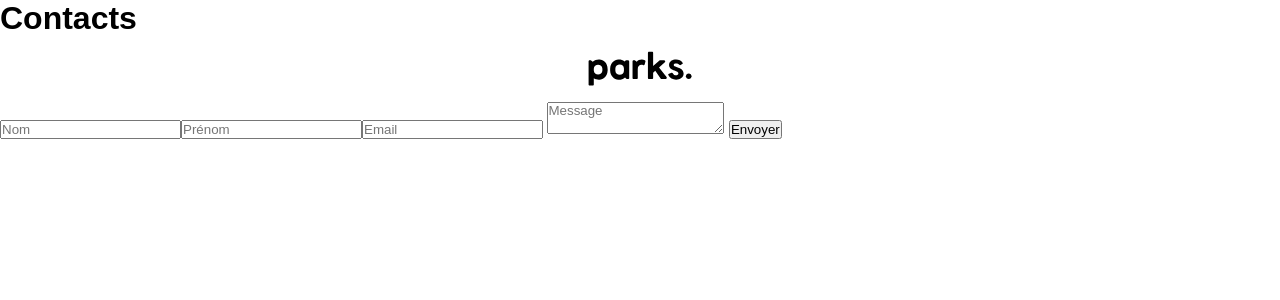
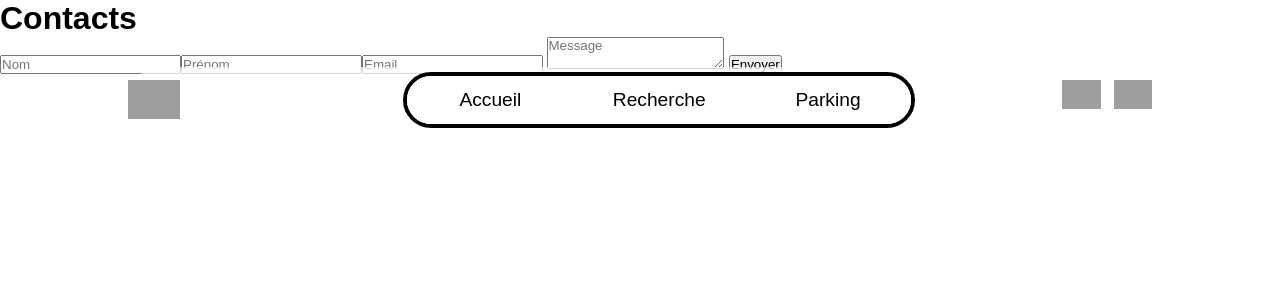
Before and after one commit to D3ller/AMICOS, a PHP site: page /contacts.php in a window 1280 px wide. Shown: the top 300 px of the page. Run offline with PHP 8.4, Linux system fonts and the light colour scheme; some web fonts are replaced; grey boxes are pictures that could not be loaded.

Commit message:
recherche + css header desktop

```diff
--- a/assets/css/header-footer.css
+++ b/assets/css/header-footer.css
@@ -29,74 +29,40 @@ header{
 }
 
 .logo{
+    background-image:url("https://portfolio.karibsen.fr/assets/img/parkslogo.svg");
     position: absolute;
     top: 50%;
     left: 50%;
+    width: 38vw;
+    max-width: 170px;
+    height: 15vw;
+    max-height: 60px;
+    background-size: contain;
+    background-repeat: no-repeat;
+    /* background-color: blue; */
     transform: translate(-50%, -50%);
 }
 
-/* nav{
-    display: flex;
-    width: 100%;
-    background-color: rgb(0, 0, 0);
-    position: fixed;
-    top: 0;
-    left: 0;
-    height: 40px;
-    color: white;
+.double-star{
+    background-image:url("https://portfolio.karibsen.fr/assets/img/doublestar.svg");
+    position: absolute;
+    background-repeat: no-repeat;
+    width: 20vw;
+    max-width: 75px;
+    height: 20vw;
+    max-height: 75px;
+    background-size: contain;
+    /* background-color: blue; */
+    top:5px;
+    right: 10px;
 }
 
-.ele-nav{
-    display: flex;
-    justify-content: space-between;
-    align-items: center;
-    width: 95%;
-    margin: 0 auto;
+header nav{
+    display: none;
 }
 
-#pp {
-    width: 30px;
-    height: 30px;
-}
 
-.ele-nav a, .ele-nav .util-info a{
-    color: white;
-    text-decoration: none;
-}
 
-.util-info {
-    display: flex;
-    align-items: center;
-}
-
-.util-info a{
-    margin: 2vw;
-
-}
-
-.header-p-white{
-    color: white;
-} */
-
-/*////////////////////////////////////////////////*/
-
-/* Footer */
-
-/* footer{
-    width: 100%;
-    background-color: rgb(0, 0, 0);
-    text-align: center;
-    position: fixed;
-    bottom: 0;
-    left: 0;
-    height: 3.5vh;
-    z-index: 2000;
-}
-
-footer a{
-    color: white;
-    text-decoration: none;
-} */
 
 /* MENU */
 menu{
@@ -112,6 +78,7 @@ menu{
     border-radius: 25px;
     border: 5px solid black;
     height: 65px;
+    z-index: 2000;
 }
 
 .menu{
@@ -139,7 +106,7 @@ menu{
 
 }
 
-@media screen and (min-width: 768px){
+@media screen and (min-width: 900px){
     .menu__plus, menu{
         display: none;
     }
@@ -292,3 +259,113 @@ menu{
 }
 
 /* MENU PLUS */
+
+
+
+
+
+
+
+
+
+
+
+
+
+
+
+
+
+
+
+
+/* VERSION PC DESKTOP */
+
+@media screen and (min-width: 1024px) {
+    .logo,
+    .double-star {
+      display: none;
+    }
+
+    header{
+        position: fixed;
+        left: 50%;
+        transform : translateX(-50%);
+        background-color: rgba(255, 255, 255, 0.707);
+        border-radius: 1000px;
+        width: 80%;
+        margin-top: 30px;
+        display: flex;
+        justify-content: space-between;
+        z-index: 2000;
+    }
+
+
+    header nav{
+        width: 50%;
+        background-color: white;
+        border-radius: 1000px;
+        border: 4px solid black;
+        display: flex;
+        justify-content: space-between;
+    }
+
+    header nav a{
+        padding:10px;
+        color: black;
+        font-family: 'Magison', sans-serif;
+        font-size: 1.5vw;
+        text-decoration: none;
+        width: 33%;
+        border-radius: 1000px;
+        text-align: center;
+        border: 3px solid white;
+    }
+
+    .logo-desktop{
+        background-image:url("https://portfolio.karibsen.fr/assets/img/rosetext.svg");
+        width: 10vw;
+        height: 3vw;
+        background-size: contain;
+        background-repeat: no-repeat;
+    }
+
+    .last-nav-header{
+        display: flex;
+    }
+
+
+   .profil-header{
+        background-image:url("https://portfolio.karibsen.fr/assets/img/profils.svg");
+        width: 3vw;
+        height: 3vw;
+        background-size: contain;
+        background-repeat: no-repeat;
+    }
+
+    .qrcode-header{
+        background-image:url("https://portfolio.karibsen.fr/assets/img/qrcode.svg");
+        width: 3vw;
+        height: 3vw;
+        background-size: contain;
+        background-repeat: no-repeat;
+        margin-right: 1vw;
+    }
+
+    .active-header{
+        color: white;
+        background-color: black;
+        border: 2px solid black;
+    }
+
+
+
+
+
+
+
+
+
+
+
+  }
--- a/header.php
+++ b/header.php
@@ -6,46 +6,93 @@ error_reporting(E_ALL);
 
 
 <header>
-    <div class="logo">
-        <svg width="106" height="39" viewBox="0 0 106 39" fill="none" xmlns="http://www.w3.org/2000/svg">
-            <path d="M20.6003 20.5321H20.6356V22.1761H20.6003C20.3534 27.9124 16.4026 30.8155 12.4872 31.1303C12.2403 31.1653 11.9933 31.1653 11.7464 31.1653C10.0885 31.1653 8.32478 30.7106 6.80797 29.7312V35.9922C6.80797 36.5868 6.3494 37.0415 5.74974 37.0415H2.64558C2.08118 37.0415 1.58734 36.5868 1.58734 35.9922V12.6971C1.58734 12.1375 2.08118 11.6478 2.64558 11.6478H3.35107C4.02128 11.6478 4.79732 12.2075 5.71446 13.3617C7.65456 11.6128 10.1943 10.9483 12.4872 11.1232C16.5085 11.438 20.5298 14.481 20.6003 20.5321ZM15.3797 22.1061V20.1474C15.3797 17.559 13.1927 16.2299 11.0409 16.2299C9.03027 16.2299 6.80797 17.4541 6.80797 20.1474V22.1061C6.80797 24.7994 9.03027 26.0236 11.0409 26.0236C13.1927 26.0236 15.3797 24.6945 15.3797 22.1061Z" fill="black"/>
-            <path d="M23.1401 21.7211V20.0771H23.1754C23.4223 14.3408 27.373 11.4377 31.2532 11.1229C33.3697 10.948 35.6978 11.5426 37.5321 12.9417C38.1318 12.1722 39.0489 11.6475 40.1071 11.6475H40.9184C41.5887 11.6475 42.1883 12.2422 42.1883 12.9417V29.5211C42.1883 30.1157 41.6945 30.6054 41.0948 30.6054H40.4246C39.7544 30.6054 38.9431 30.0108 38.0612 28.8915C36.3328 30.4655 34.1105 31.165 31.994 31.165C31.7471 31.165 31.5001 31.165 31.2532 31.13C27.2672 30.8152 23.2106 27.7722 23.1401 21.7211ZM28.3607 20.0072V22.2457C28.3607 24.8341 30.5477 26.1632 32.6995 26.1632C35.0629 26.1632 36.9324 24.6942 36.9324 22.2457V20.0072C36.9324 17.5587 35.0629 16.0897 32.6995 16.0897C30.5477 16.0897 28.3607 17.4188 28.3607 20.0072Z" fill="black"/>
-            <path d="M50.7601 20.7417V29.556C50.7601 30.1157 50.3015 30.6054 49.7018 30.6054H46.5977C46.0333 30.6054 45.5394 30.1157 45.5394 29.556V12.7318C45.5394 12.1372 46.0333 11.6475 46.5977 11.6475H47.3032C47.9734 11.6475 48.7847 12.2421 49.7018 13.3614C50.9012 11.9973 52.5591 11.1229 54.8519 11.1229C55.8396 11.1229 56.8626 11.2978 57.815 11.6475C58.3088 11.8224 58.591 12.3821 58.4499 12.9067L57.6386 15.9148C57.4622 16.5444 56.792 16.8942 56.1923 16.6493C55.7338 16.4395 55.1694 16.2646 54.6403 16.2646C52.1005 16.2646 50.7601 17.8386 50.7601 20.7417Z" fill="black"/>
-            <path d="M79.544 28.5067C79.8262 28.8915 79.932 29.3812 79.7557 29.8009C79.544 30.2906 79.0855 30.6054 78.5563 30.6054H74.8878C74.3587 30.6054 73.8648 30.3605 73.5826 29.9058L68.2562 22.2457L66.1397 24.1695V29.556C66.1397 30.1157 65.6811 30.6054 65.0815 30.6054H61.9773C61.4129 30.6054 60.9191 30.1157 60.9191 29.556V4.23228C60.9191 3.63766 61.4129 3.18295 61.9773 3.18295H65.0815C65.6811 3.18295 66.1397 3.63766 66.1397 4.23228V17.5937L72.4538 12.0673C72.736 11.7874 73.1241 11.6475 73.5121 11.6475H77.0043C77.4628 11.6475 78.0272 12.0323 78.1683 12.487C78.3094 12.9067 78.2036 13.3614 77.8508 13.6762L72.0305 18.8879L79.544 28.5067Z" fill="black"/>
-            <path d="M89.1034 11.0529C91.6785 11.0529 94.3241 12.0673 95.5939 14.1309C95.9114 14.6206 95.735 15.2852 95.2059 15.565L93.6186 16.5094C93.4775 16.6144 93.3011 16.6493 93.1247 16.6493C92.8425 16.6493 92.5251 16.5094 92.3134 16.2996C91.5726 15.4601 90.2675 15.0753 89.1034 15.0753C87.8335 15.0753 86.74 15.565 86.74 16.4395C86.74 17.3839 87.8335 17.8735 89.4914 18.3982C94.8179 20.1121 96.6169 22.0009 96.6169 25.2538C96.6169 29.0314 92.9131 31.13 89.0682 31.13C85.8934 31.13 82.6482 29.696 81.3078 26.6179C81.0608 26.0583 81.3783 25.3587 81.978 25.1839L84.6236 24.3444C85.1527 24.2045 85.6818 24.4493 85.9287 24.974C86.5284 26.2332 87.7983 26.7928 88.9623 26.7928C90.2322 26.7928 91.3963 26.1283 91.3963 24.974C91.3963 23.8197 89.8795 22.9453 87.5513 22.0709C84.8705 21.0565 82.0485 19.7623 82.0485 16.4744C82.0485 12.9067 85.5407 11.0529 89.1034 11.0529Z" fill="black"/>
-            <path d="M104.554 27.7722C104.554 29.3462 103.284 30.6054 101.732 30.6054C100.18 30.6054 98.8745 29.3462 98.8745 27.7722C98.8745 26.1982 100.144 24.974 101.732 24.974C103.319 24.974 104.554 26.2332 104.554 27.7722Z" fill="black"/>
-        </svg>
+    <!-- Mobil -->
+    <span class="logo"></span>
+    <span class="double-star"></span>
+
+    <!-- PC -->
+    <div class="logo-desktop"></div>
+    <nav>
+        <a class="page-act" href="index.php">Accueil</a>
+        <a class="page-act" href="recherche.php">Recherche</a>
+        <a class="page-act" href="parkings.php">Parking</a>
+    </nav>
+
+    <div class="last-nav-header">
+        <div class="qrcode-header"></div>
+        <div class="profil-header"></div>
     </div>
+
+
 </header>
 
-<nav style='display:none;'>
-    <div class="ele-nav">
-        <a href='/'>Accueil</a>
-        <div class="util-info">
-            <?php
-require_once './assets/php/lib.php';
-        if(isset($_SESSION['AMIMAIL']) || isset($_SESSION['AMIID'])){
 
-            $dbh = connect();
+<script>
 
-            $sql = "SELECT * FROM profil WHERE id = ? AND email = ?";
-            $stmt = $dbh->prepare($sql);
-            $stmt->bind_param("ss", $_SESSION['AMIID'], $_SESSION['AMIMAIL']);
-            $stmt->execute();
-            $user = $stmt->get_result()->fetch_assoc();
 
-    echo "<p>Bienvenue ".$user['prenom']."</p>
-    <a href='./assets/php/deconnexion.php'>Déconnexion</a>
-    <a class='info-con' href='./trajets.php'>Crée un trajet</a>
-    <a id='pp' href='./profil.php'><img class='img-profil' src='".$user['profil-picture']."' width='30' height='30'></a>";
-        } else {
-            echo "<a class='info-con' href='./connexion.php'>Connexion</a>";
-            echo ' | ';
-            echo "<a class='info-con' href='./inscription.php'>Inscription</a>";
-            echo ' | ';
-            echo "<a class='info-con' href='./forget.php'>Mot de passe oublié</a>";
+function relief() {
+  var pageurl = location.href;
+  var dnl = document.getElementsByClassName("page-act");
+  var pageActive = null; // Variable pour stocker le lien de la page active
+  var originalStyles = {}; // Objet pour stocker les styles CSS originaux de la page active
+
+  for (var i = 0; i < dnl.length; i++) {
+    var x = dnl.item(i);
+
+    if (x.href === pageurl) {
+      // Si le lien correspond à la page active
+      pageActive = x; // Mettre à jour le lien de la page active
+      originalStyles.color = x.style.color;
+      originalStyles.backgroundColor = x.style.backgroundColor;
+      originalStyles.borderRadius = x.style.borderRadius;
+      originalStyles.border = x.style.border;
+
+      x.style.color = "#ffffff";
+      x.style.backgroundColor = "#000000";
+      x.style.borderRadius = "1000px";
+      x.style.border = "3px solid #000000";
+      x.style.transition = "all 0.5s ease-in-out";
+    } else {
+      x.addEventListener("mouseover", function() {
+        if (pageActive) {
+          // Réinitialiser les attributs CSS de la page active si un autre lien est survolé
+          pageActive.style.color = originalStyles.color;
+          pageActive.style.backgroundColor = originalStyles.backgroundColor;
+          pageActive.style.borderRadius = originalStyles.borderRadius;
+          pageActive.style.border = originalStyles.border;
         }
-        ?>
-        </div>
-    </div>
-</nav>
+
+        // Appliquer les attributs CSS au lien survolé
+        this.style.color = "#ffffff";
+        this.style.backgroundColor = "#000000";
+        this.style.borderRadius = "1000px";
+        this.style.border = "3px solid #000000";
+        this.style.transition = "all 0.5s ease-in-out";
+      });
+
+      x.addEventListener("mouseout", function() {
+        if (pageActive) {
+          // Réappliquer les attributs CSS à la page active lorsque le lien survolé est quitté
+          pageActive.style.color = "#ffffff";
+          pageActive.style.backgroundColor = "#000000";
+          pageActive.style.borderRadius = "1000px";
+          pageActive.style.border = "3px solid #000000";
+          pageActive.style.transition = "all 0.5s ease-in-out";
+        }
+
+        // Réinitialiser les attributs CSS du lien survolé
+        this.style.color = "";
+        this.style.backgroundColor = "";
+        this.style.borderRadius = "";
+        this.style.border = "";
+        this.style.transition = "";
+      });
+    }
+  }
+}
+window.onload = relief;
+
+
+
+
+</script>
--- a/index.php
+++ b/index.php
@@ -37,7 +37,7 @@ if(isset($_SESSION['AMIMAIL']) || isset($_SESSION['AMIID'])){
     $stmt->bind_param("i", $_SESSION['AMIID']);
     $stmt->execute();
     $user = $stmt->get_result()->fetch_assoc();
-    echo '<p>Bienvenue '.$user['prenom'].'.</p>';
+    echo '<p class="bvn">Bienvenue '.$user['prenom'].'.</p>';
 }
 ?>
     <main class="main-index">
```
Also changed, not shown: assets/css/index.css (+11 -2 lines), assets/js/index.js (+18 -0 lines), recherche.php (added, +36 -0 lines).
